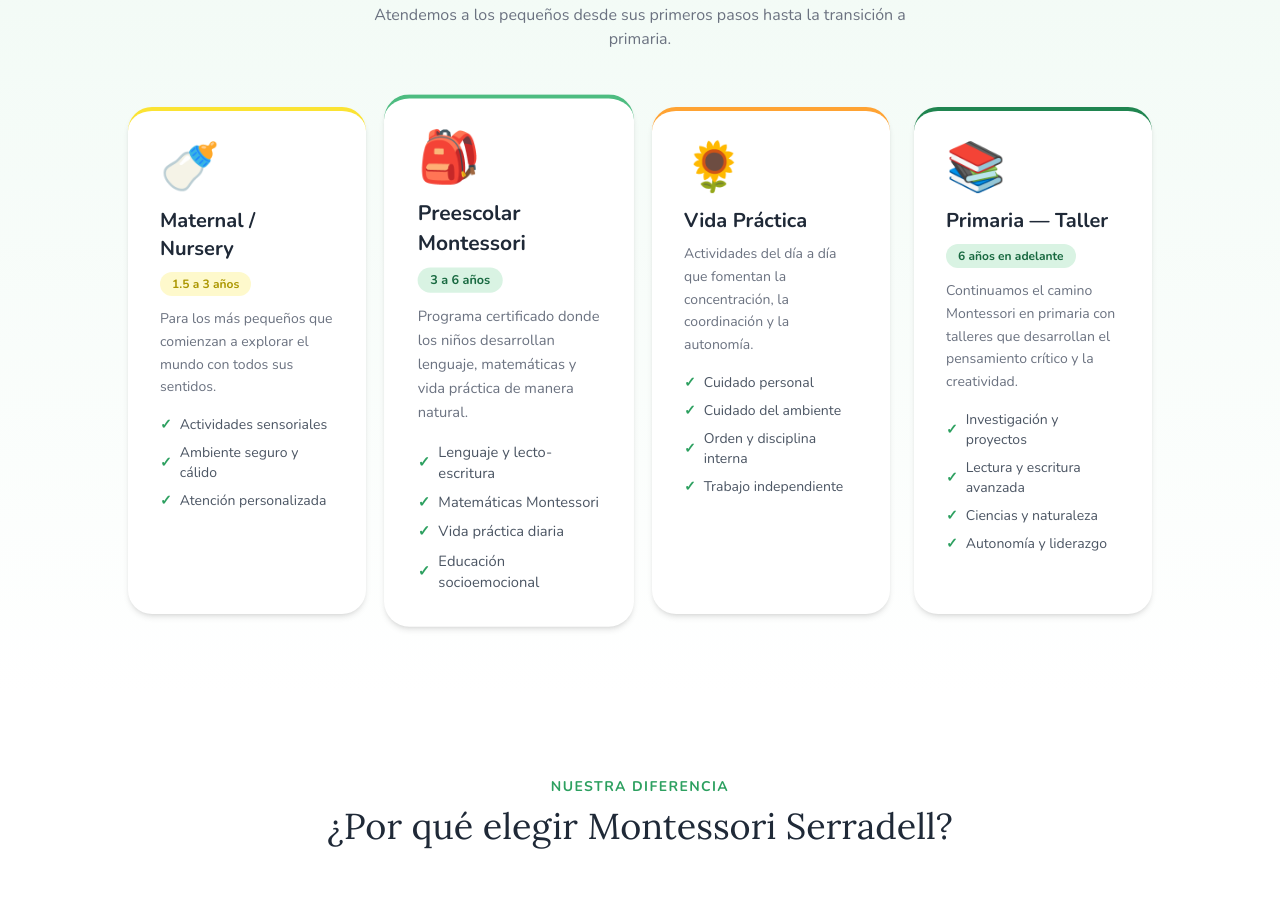
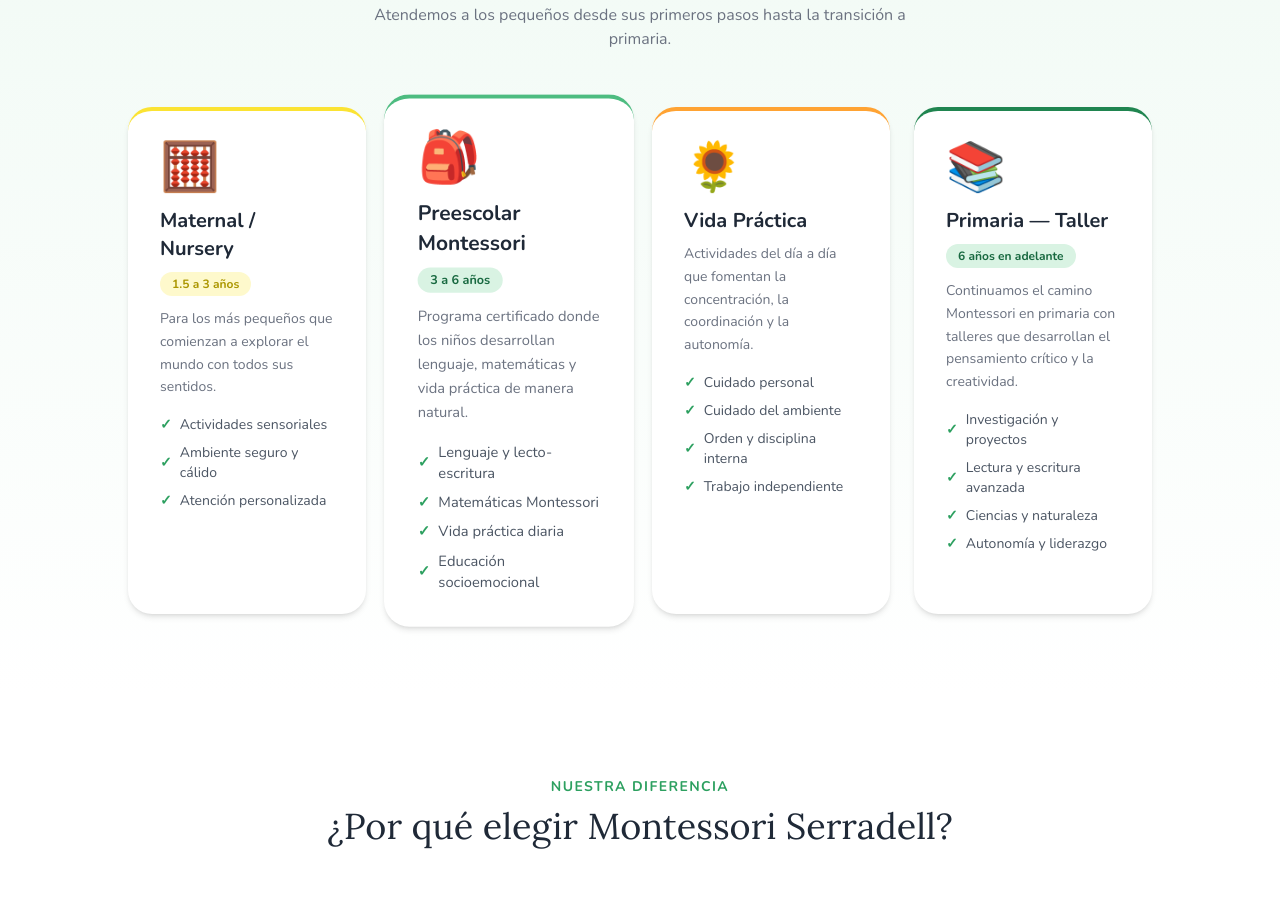
Before and after one commit to hvt6421/montessoriserradell, a plain HTML site: page index.html in a window 1280 px wide. Shown: the part 1449-2348 px from the top of the page. Drawn offline with nearby package versions, Linux system fonts and the light colour scheme.

Commit message:
Maternal: replace biberon emoji with abacus

```diff
--- a/index.html
+++ b/index.html
@@ -156,7 +156,7 @@
       <div class="grid md:grid-cols-2 lg:grid-cols-4 gap-6">
         <!-- Maternal -->
         <div class="bg-white rounded-3xl shadow-md p-8 card-hover border-t-4 border-amarillo-400">
-          <div class="text-5xl mb-4">🍼</div>
+          <div class="text-5xl mb-4">🧮</div>
           <h3 class="text-xl font-bold text-gray-800 mb-2">Maternal / Nursery</h3>
           <span class="inline-block bg-amarillo-100 text-amarillo-700 text-xs font-bold px-3 py-1 rounded-full mb-3">1.5 a 3 años</span>
           <p class="text-gray-500 text-sm mb-4 leading-relaxed">Para los más pequeños que comienzan a explorar el mundo con todos sus sentidos.</p>
```
